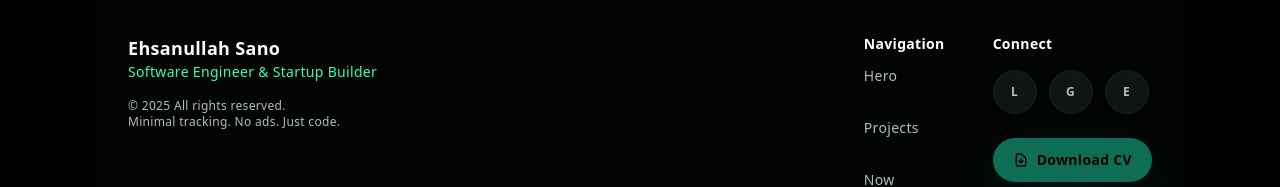
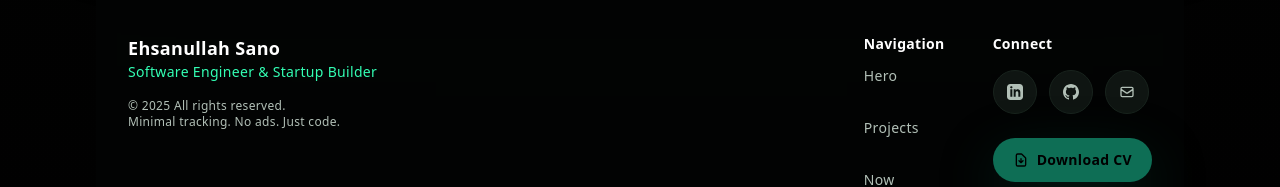
Before and after one commit to SanoKhan22/Portfolio, a Next.js app: page / in a window 1280 px wide. Shown: the part 5226-5413 px from the top of the page. Built offline with nearby package versions, Linux system fonts and the light colour scheme.

Commit message:
style: Add SVG icons to footer social links
- Replace text placeholders with proper SVG icons for LinkedIn, GitHub, and Email
- Improve footer visual appeal and professionalism

```diff
--- a/src/components/SiteFooter.tsx
+++ b/src/components/SiteFooter.tsx
@@ -60,7 +60,21 @@
                     aria-label={link.label}
                   >
                     {/* Simple Icon Placeholder - you can replace with actual icons if available in stats.ts or lucide-react */}
-                    <span className="text-xs font-bold">{link.label[0]}</span>
+                    {link.label === "LinkedIn" && (
+                      <svg className="h-4 w-4" fill="currentColor" viewBox="0 0 24 24">
+                        <path d="M19 0h-14c-2.761 0-5 2.239-5 5v14c0 2.761 2.239 5 5 5h14c2.762 0 5-2.239 5-5v-14c0-2.761-2.238-5-5-5zm-11 19h-3v-11h3v11zm-1.5-12.268c-.966 0-1.75-.79-1.75-1.764s.784-1.764 1.75-1.764 1.75.79 1.75 1.764-.783 1.764-1.75 1.764zm13.5 12.268h-3v-5.604c0-3.368-4-3.113-4 0v5.604h-3v-11h3v1.765c1.396-2.586 7-2.777 7 2.476v6.759z" />
+                      </svg>
+                    )}
+                    {link.label === "GitHub" && (
+                      <svg className="h-4 w-4" fill="currentColor" viewBox="0 0 24 24">
+                        <path d="M12 0c-6.626 0-12 5.373-12 12 0 5.302 3.438 9.8 8.207 11.387.599.111.793-.261.793-.577v-2.234c-3.338.726-4.033-1.416-4.033-1.416-.546-1.387-1.333-1.756-1.333-1.756-1.089-.745.083-.729.083-.729 1.205.084 1.839 1.237 1.839 1.237 1.07 1.834 2.807 1.304 3.492.997.107-.775.418-1.305.762-1.604-2.665-.305-5.467-1.334-5.467-5.931 0-1.311.469-2.381 1.236-3.221-.124-.303-.535-1.524.117-3.176 0 0 1.008-.322 3.301 1.23.957-.266 1.983-.399 3.003-.404 1.02.005 2.047.138 3.006.404 2.291-1.552 3.297-1.23 3.297-1.23.653 1.653.242 2.874.118 3.176.77.84 1.235 1.911 1.235 3.221 0 4.609-2.807 5.624-5.479 5.921.43.372.823 1.102.823 2.222v3.293c0 .319.192.694.801.576 4.765-1.589 8.199-6.086 8.199-11.386 0-6.627-5.373-12-12-12z" />
+                      </svg>
+                    )}
+                    {link.label === "Email" && (
+                      <svg className="h-4 w-4" fill="none" stroke="currentColor" viewBox="0 0 24 24">
+                        <path strokeLinecap="round" strokeLinejoin="round" strokeWidth={2} d="M3 8l7.89 5.26a2 2 0 002.22 0L21 8M5 19h14a2 2 0 002-2V7a2 2 0 00-2-2H5a2 2 0 00-2 2v10a2 2 0 002 2z" />
+                      </svg>
+                    )}
                   </a>
                 ))}
               </div>
```
